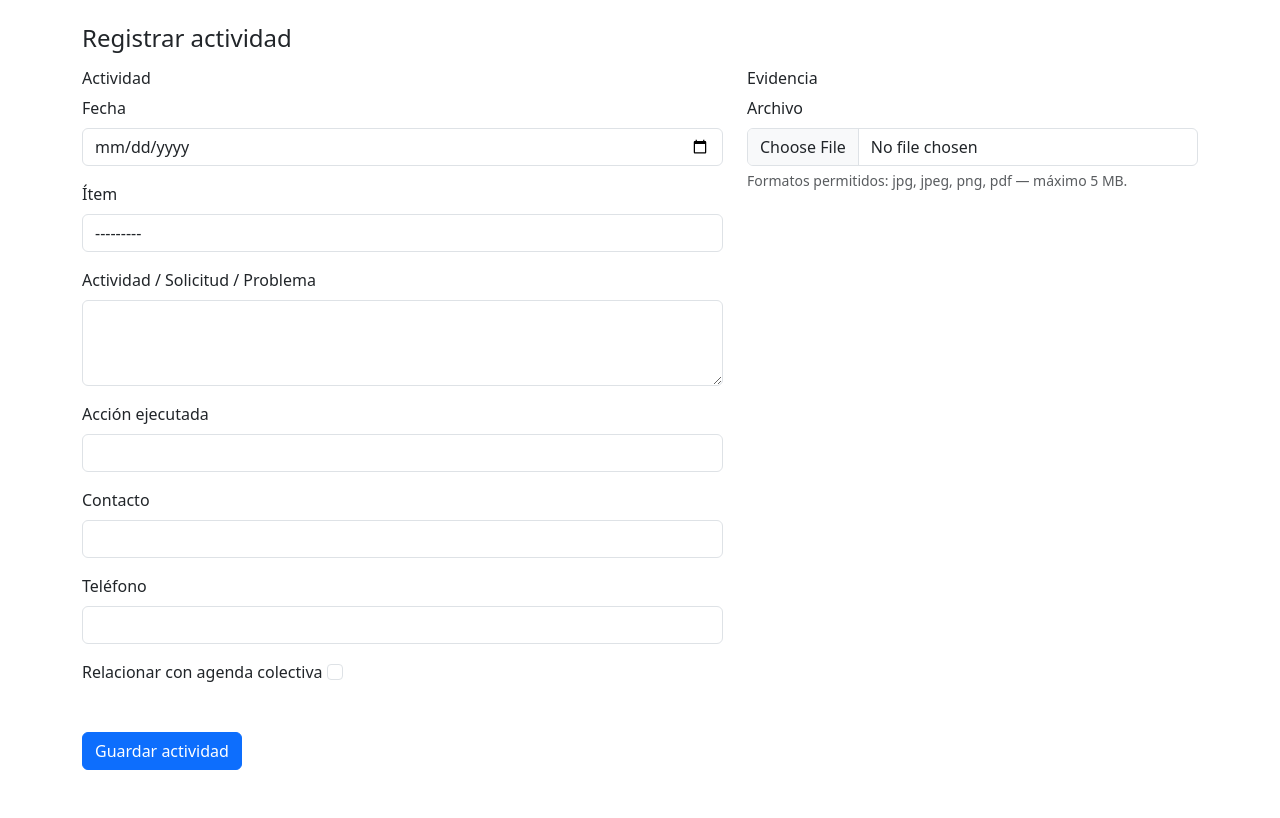
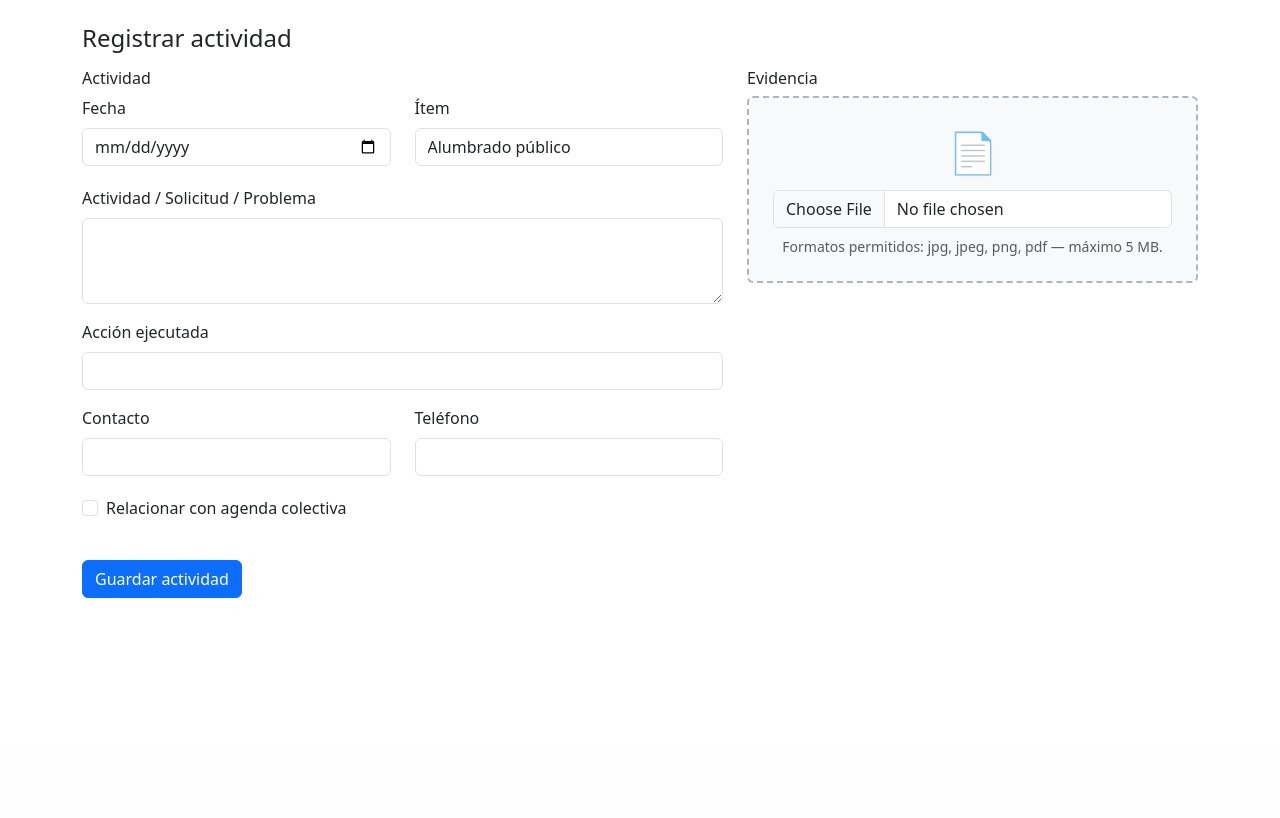
Before and after one commit to gomez-gb/Proyecto-SGR, a Django app: template operacion/templates/operacion/registrar_actividad.html in a window 1280 px wide. Shown: the part 56-874 px from the top of the page. After the commit the page ends 654 px from the top, so only its background shows below. Run offline with Django 5.2, Linux system fonts and the light colour scheme; the template is opened without the code that fills it: values that come from a table or form of the project are taken from there, others are empty.

Commit message:
Ajusta registrar_actividad al diseno exacto del Wireframe1 + corrige Item
Visual (queda fuera del informe, es pulido de interfaz):
- Fecha e Item en una misma fila (2 columnas), igual que Contacto y
  Telefono, en vez de una fila por campo
- Caja de Evidencia con borde punteado estilo drop-zone, como en el
  wireframe original de la Etapa 2

Bug real encontrado por el usuario en captura: el campo Item seguia
mostrando '- Select an option -' porque nunca se le aplico el mismo
fix que a ValidacionForm.decision (deficiencia #5). Se declara item
explicito en ActividadForm, sin opcion en blanco. Prueba de
regresion agregada (23 en total).

```diff
--- a/operacion/forms.py
+++ b/operacion/forms.py
@@ -28,6 +28,10 @@ class EstiloBootstrapMixin:
 
 
 class ActividadForm(EstiloBootstrapMixin, forms.ModelForm):
+    # Declarado explícito por la misma razón que ValidacionForm.decision: evita
+    # la opción en blanco "- Select an option -" que ModelForm agrega sola.
+    item = forms.ChoiceField(choices=Actividad.Item.choices, label="Ítem")
+
     class Meta:
         model = Actividad
         fields = ["fecha", "item", "solicitud_problema", "accion_realizada", "contacto", "telefono", "agenda_colectiva"]
--- a/operacion/templates/operacion/registrar_actividad.html
+++ b/operacion/templates/operacion/registrar_actividad.html
@@ -9,35 +9,73 @@
         <div class="col-md-7">
             <fieldset class="mb-4">
                 <legend class="h6">Actividad</legend>
-                {% for field in actividad_form %}
-                <div class="mb-3">
-                    <label class="form-label" for="{{ field.id_for_label }}">{{ field.label }}</label>
-                    {{ field }}
-                    <div class="invalid-feedback d-block text-danger small" data-errores-de="{{ field.name }}">
-                        {% for error in field.errors %}{{ error }}{% endfor %}
+
+                <div class="row">
+                    <div class="col-sm-6 mb-3">
+                        <label class="form-label" for="{{ actividad_form.fecha.id_for_label }}">{{ actividad_form.fecha.label }}</label>
+                        {{ actividad_form.fecha }}
+                        <div class="invalid-feedback d-block text-danger small" data-errores-de="fecha">{% for error in actividad_form.fecha.errors %}{{ error }}{% endfor %}</div>
+                    </div>
+                    <div class="col-sm-6 mb-3">
+                        <label class="form-label" for="{{ actividad_form.item.id_for_label }}">{{ actividad_form.item.label }}</label>
+                        {{ actividad_form.item }}
+                        <div class="invalid-feedback d-block text-danger small" data-errores-de="item">{% for error in actividad_form.item.errors %}{{ error }}{% endfor %}</div>
                     </div>
                 </div>
-                {% endfor %}
+
+                <div class="mb-3">
+                    <label class="form-label" for="{{ actividad_form.solicitud_problema.id_for_label }}">{{ actividad_form.solicitud_problema.label }}</label>
+                    {{ actividad_form.solicitud_problema }}
+                    <div class="invalid-feedback d-block text-danger small" data-errores-de="solicitud_problema">{% for error in actividad_form.solicitud_problema.errors %}{{ error }}{% endfor %}</div>
+                </div>
+
+                <div class="mb-3">
+                    <label class="form-label" for="{{ actividad_form.accion_realizada.id_for_label }}">{{ actividad_form.accion_realizada.label }}</label>
+                    {{ actividad_form.accion_realizada }}
+                    <div class="invalid-feedback d-block text-danger small" data-errores-de="accion_realizada">{% for error in actividad_form.accion_realizada.errors %}{{ error }}{% endfor %}</div>
+                </div>
+
+                <div class="row">
+                    <div class="col-sm-6 mb-3">
+                        <label class="form-label" for="{{ actividad_form.contacto.id_for_label }}">{{ actividad_form.contacto.label }}</label>
+                        {{ actividad_form.contacto }}
+                        <div class="invalid-feedback d-block text-danger small" data-errores-de="contacto">{% for error in actividad_form.contacto.errors %}{{ error }}{% endfor %}</div>
+                    </div>
+                    <div class="col-sm-6 mb-3">
+                        <label class="form-label" for="{{ actividad_form.telefono.id_for_label }}">{{ actividad_form.telefono.label }}</label>
+                        {{ actividad_form.telefono }}
+                        <div class="invalid-feedback d-block text-danger small" data-errores-de="telefono">{% for error in actividad_form.telefono.errors %}{{ error }}{% endfor %}</div>
+                    </div>
+                </div>
+
+                <div class="form-check mb-3">
+                    {{ actividad_form.agenda_colectiva }}
+                    <label class="form-check-label" for="{{ actividad_form.agenda_colectiva.id_for_label }}">{{ actividad_form.agenda_colectiva.label }}</label>
+                </div>
             </fieldset>
         </div>
         <div class="col-md-5">
             <fieldset class="mb-4">
                 <legend class="h6">Evidencia</legend>
-                {% for field in evidencia_form %}
-                <div class="mb-3">
-                    <label class="form-label" for="{{ field.id_for_label }}">{{ field.label }}</label>
-                    {{ field }}
-                    <div class="form-text">Formatos permitidos: jpg, jpeg, png, pdf — máximo 5 MB.</div>
-                    <div class="invalid-feedback d-block text-danger small" data-errores-de="{{ field.name }}">
-                        {% for error in field.errors %}{{ error }}{% endfor %}
-                    </div>
+                <div class="evidencia-dropzone text-center p-4 mb-2">
+                    <div class="mb-2" style="font-size: 2.5rem;">📄</div>
+                    {{ evidencia_form.archivo }}
+                    <div class="form-text mt-2">Formatos permitidos: jpg, jpeg, png, pdf — máximo 5 MB.</div>
                 </div>
-                {% endfor %}
+                <div class="invalid-feedback d-block text-danger small" data-errores-de="archivo">{% for error in evidencia_form.archivo.errors %}{{ error }}{% endfor %}</div>
             </fieldset>
         </div>
     </div>
     <button class="btn btn-primary" type="submit">Guardar actividad</button>
 </form>
+
+<style>
+.evidencia-dropzone {
+    border: 2px dashed #adb5bd;
+    border-radius: 0.375rem;
+    background-color: #f8f9fa;
+}
+</style>
 
 <script>
 document.getElementById("form-actividad").addEventListener("submit", function (evento) {
```
Also changed, not shown: operacion/tests.py (+7 -0 lines).
